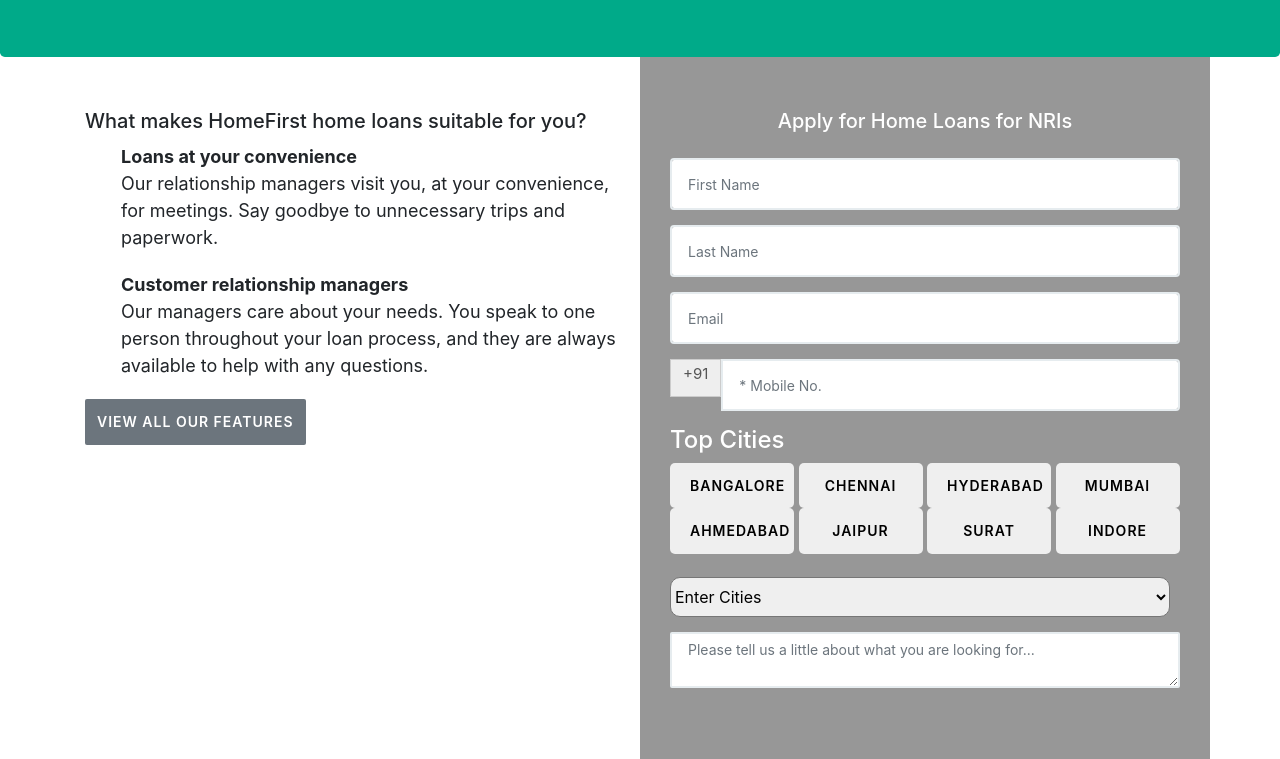
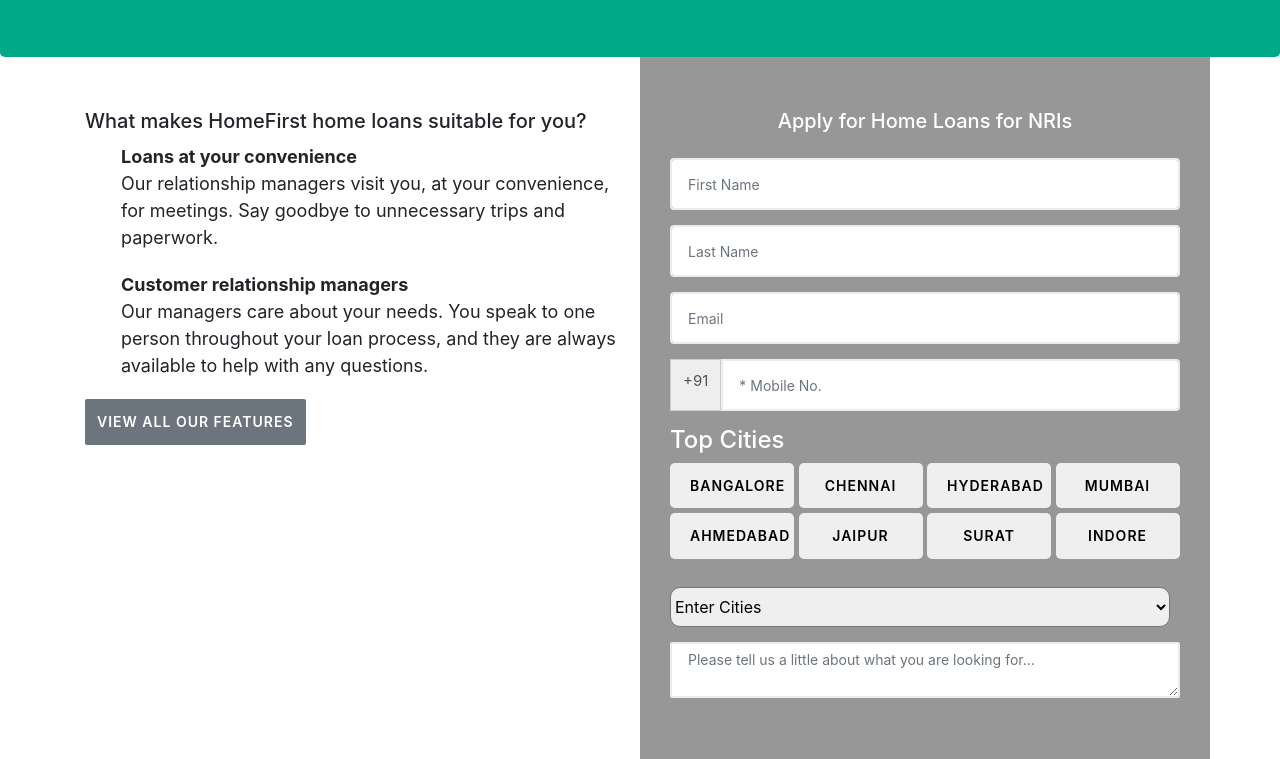
Before and after one commit to archupatil-90/homeloan, a plain HTML site: page nri-loan.html in a window 1280 px wide. Shown: the part 483-1242 px from the top of the page. Drawn offline with Linux system fonts and the light colour scheme.

Commit message:
Add files via upload

```diff
--- a/css/custome.css
+++ b/css/custome.css
@@ -459,6 +459,7 @@ input[type=submit] {
     width: 124px;
     border-radius: 5px;
     border: 0;
+    margin-bottom: 5px;
 }
 .form-background {
     background: #979797;
@@ -528,13 +529,13 @@ select {
     padding: 6px 12px;
     font-size: 15px;
     font-weight: 400;
-    line-height: 1;
+    line-height: 2;
     color: #555555;
     text-align: center;
     background-color: #eeeeee;
     border: 1px solid #ccc;
     border-radius: 0;
-    height: 38px;
+    height: 52px;
 }
 
 
```
